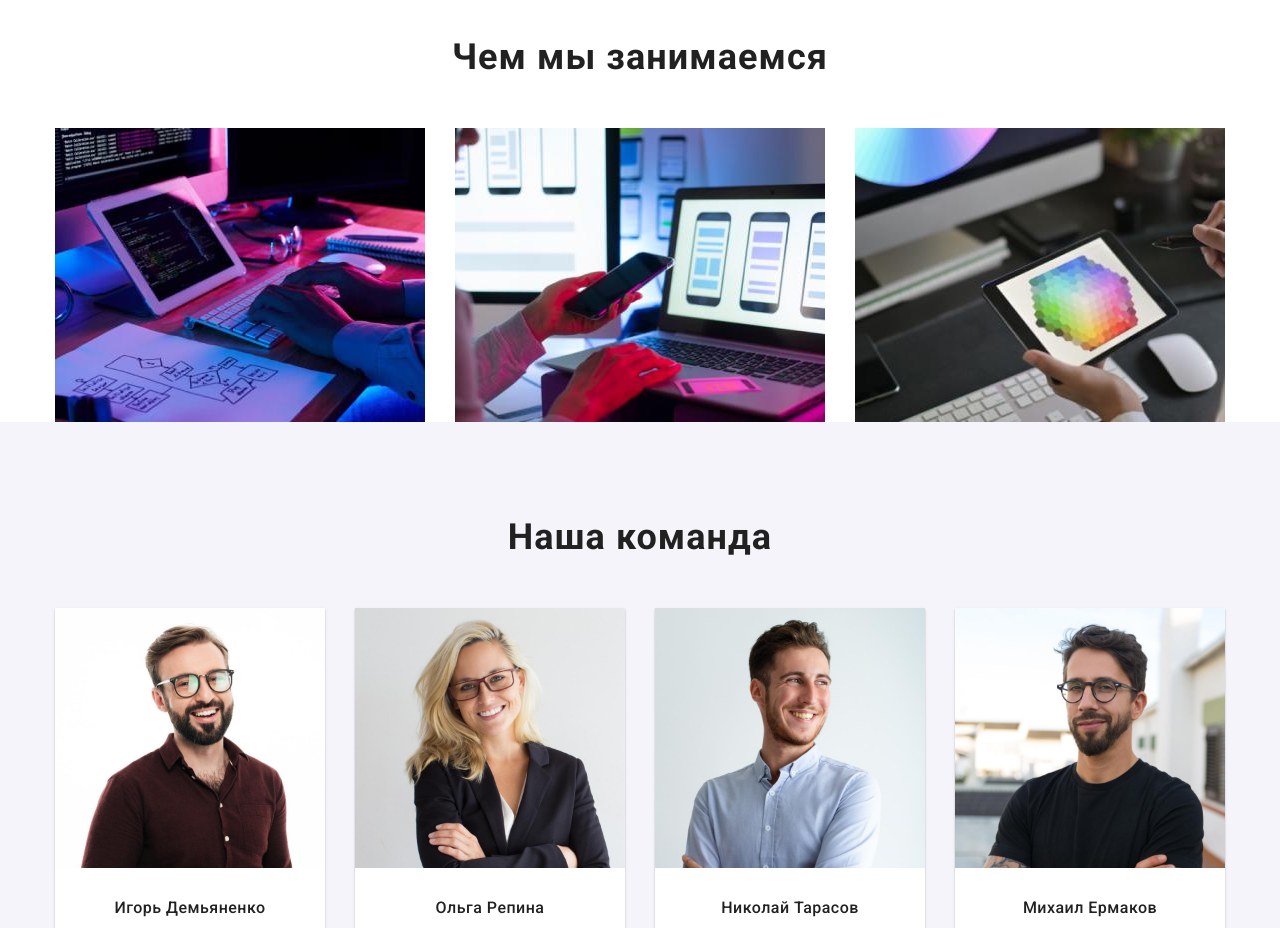
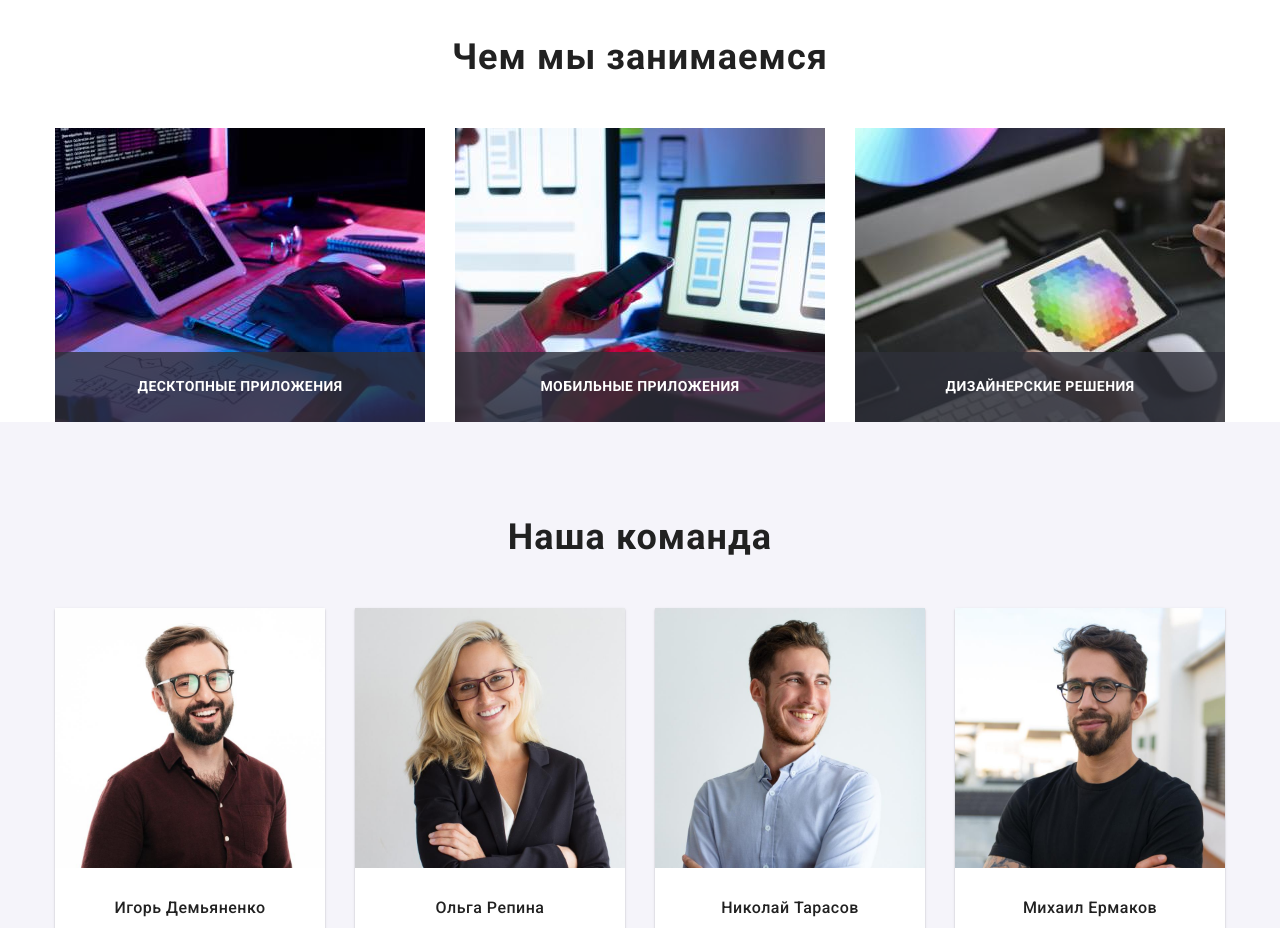
Before and after one commit to maksym-bernatskyi/goit-markup-hw-05, a plain HTML site: page index.html in a window 1280 px wide. Shown: the part 1080-2008 px from the top of the page. Drawn offline with nearby package versions, Linux system fonts and the light colour scheme.

Commit message:
update index.html

```diff
--- a/index.html
+++ b/index.html
@@ -103,13 +103,28 @@
     <h3 class="title">Чем мы занимаемся</h3>
     <ul class="work-items">
     <li class="item">
+        <div class="work-box-image">
     <img src="./images/box1.jpg" alt="developer" width="370" class="img">
+    <div class="work-box">
+        <h3 class="work-box-title">Десктопные приложения</h3>
+    </div>
+    </div>
+</li>
+    <li class="item">
+        <div class="work-box-image">
+    <img src="./images/box2.jpg" alt="mobile-app" width="370" class="img">
+    <div class="work-box">
+        <h3 class="work-box-title">Мобильные приложения</h3>
+    </div>
+    </div>
     </li>
     <li class="item">
-    <img src="./images/box2.jpg" alt="mobile-app" width="370" class="img">
-    </li>
-    <li class="item">
+        <div class="work-box-image">
     <img src="./images/box3.jpg" alt="web-design" width="370" class="img">
+    <div class="work-box">
+        <h3 class="work-box-title">Дизайнерские решения</h3>
+    </div>
+    </div>
     </li>
     </ul>
     </div>
```
